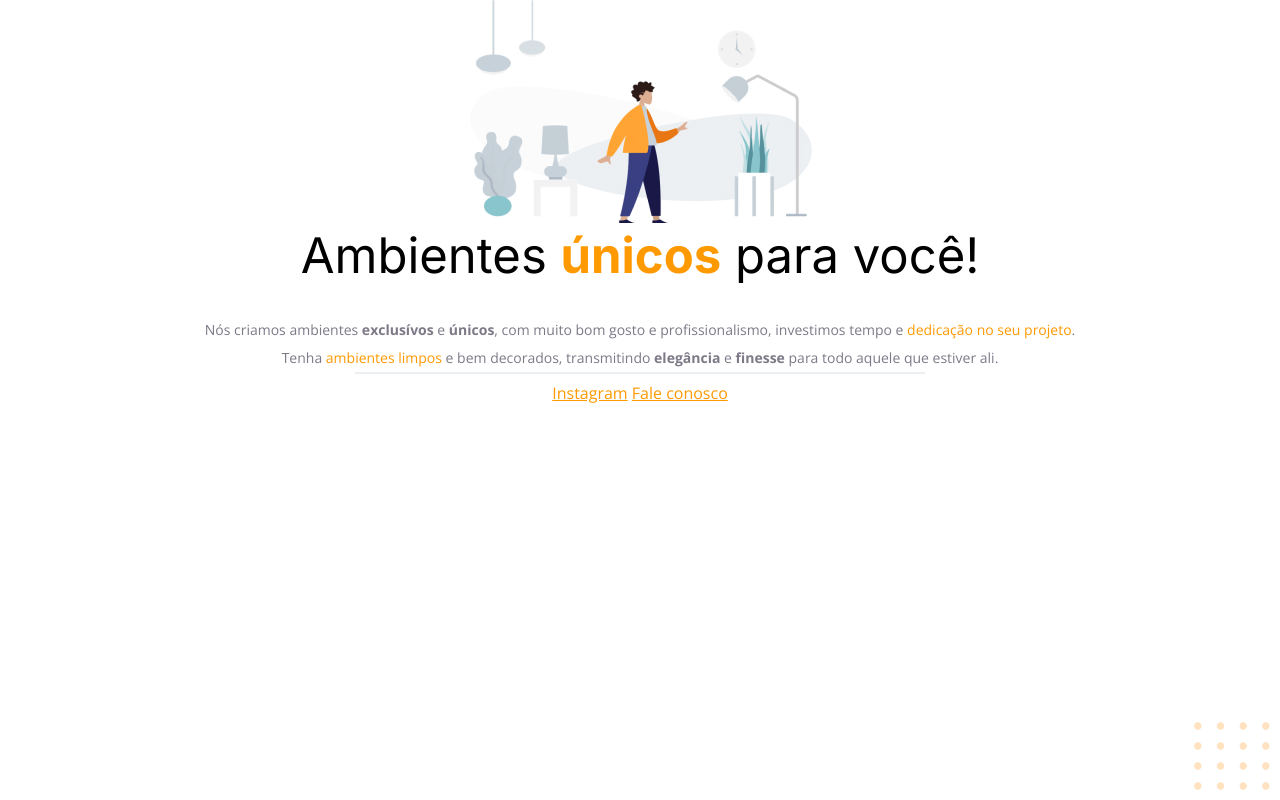
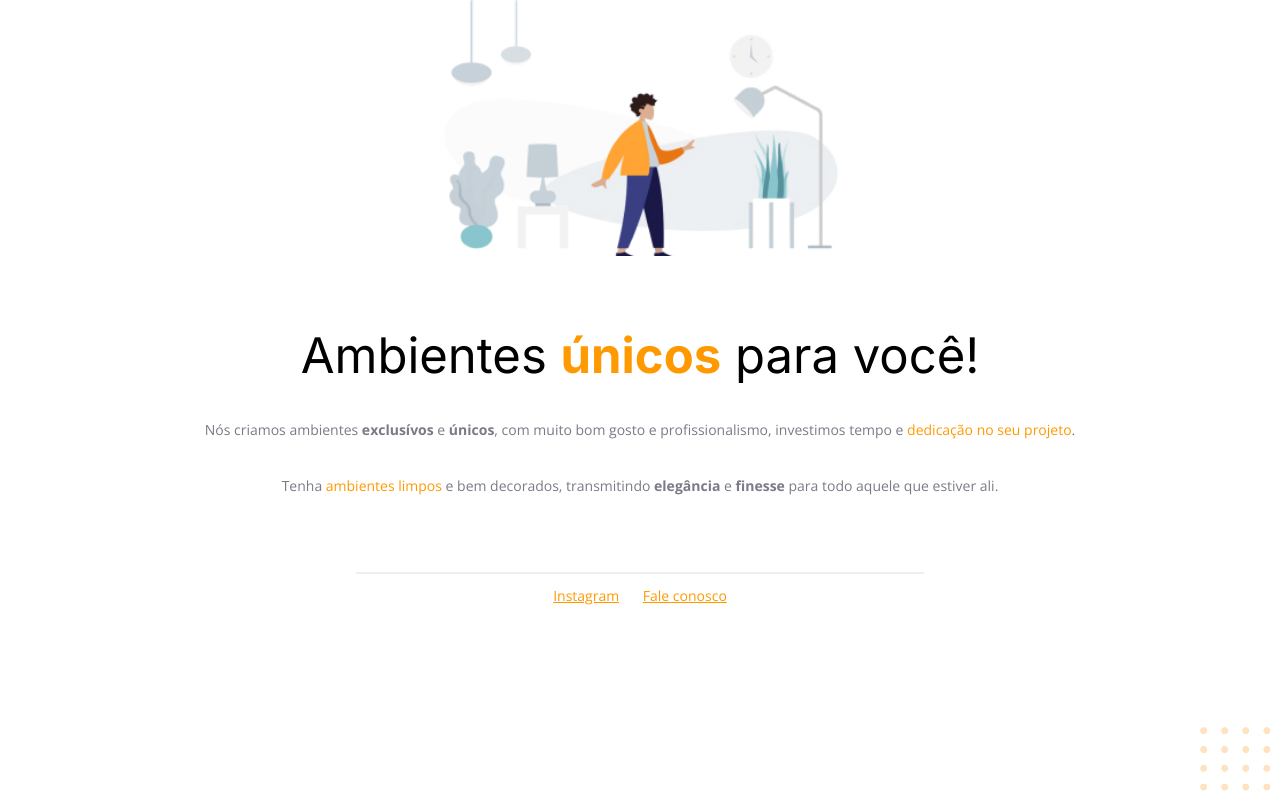
Before and after one commit to paulohfonseca/projectExplore01, a plain HTML site: page index.html in a window 1280 px wide. Drawn offline with nearby package versions, Linux system fonts and the light colour scheme.

Commit message:
Add files via upload

```diff
--- a/style.css
+++ b/style.css
@@ -1,51 +1,59 @@
-*{
+* {
     margin: 0;
     padding: 0;
+    box-sizing: border-box;
 }
-body {
-    font-family: 'Open Sans', sans-serif;
+
+:root {
+    font-size: 62.5%;
+}
+
+html, body {
+    font-family: "Open Sans", sans-serif;
     text-align: center;
 }
 
-#hero {
-    width: 592px;
-    margin: 0 auto 72px;
+#app {
+    display: flex;
+    flex-direction: column;
+    align-items: center;
+    gap: 7.2rem;
+
+    padding: 0 2%;
+    margin-bottom: 7.2rem;
 }
 
-#hero img {
-    margin-bottom: 72px;
+img {
+    width: min(40rem, 100%);
 }
 
 h1 {
-    font-family: 'Inter', sans-serif;
-    font-size: 49px;
+    font-family: "Inter", sans-serif;
+    font-size: 4.9rem;
+    font-weight: 400;
     line-height: 56px;
-    font-weight: normal;
     color: #000;
 
-    margin-bottom: 32px;
+    margin-bottom: 3.2rem;
 }
 
 h1 span {
-    font-weight: bold;
+    font-weight: 700;
 }
 
 span, a {
-    color: #FF9900
+    color: #FF9900;
 }
 
-p, #footer {
-    font-size: 14px;
+p, footer {
+    font-weight: 400;
+    font-size: 1.4rem;
     line-height: 28px;
     color: #7d7987;
 }
 
-#footer {
-    margin-bottom: 33px;
-}
-
-#footer a + a {
-    margin-left: 28px;
+artigo p + p {
+    margin-top: 2.8rem;
 }
 
 .line {
@@ -55,7 +63,13 @@ p, #footer {
     margin: 0 auto 8px;
 }
 
+footer a + a {
+    margin-left: 2rem;
+}
+
+
 #balls {
+    width: 8rem;
     position: fixed;
     bottom: 0;
     right: 0;
```
